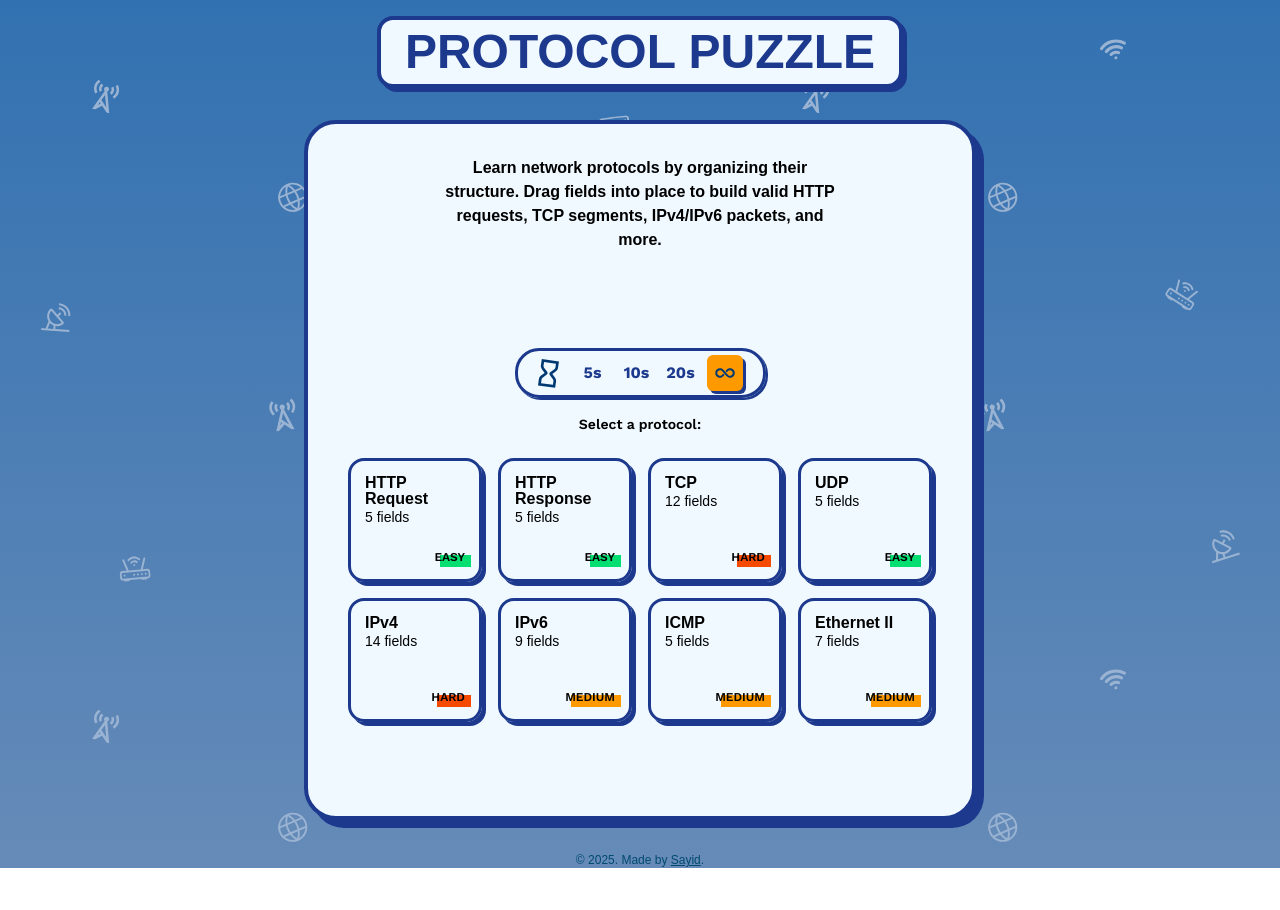
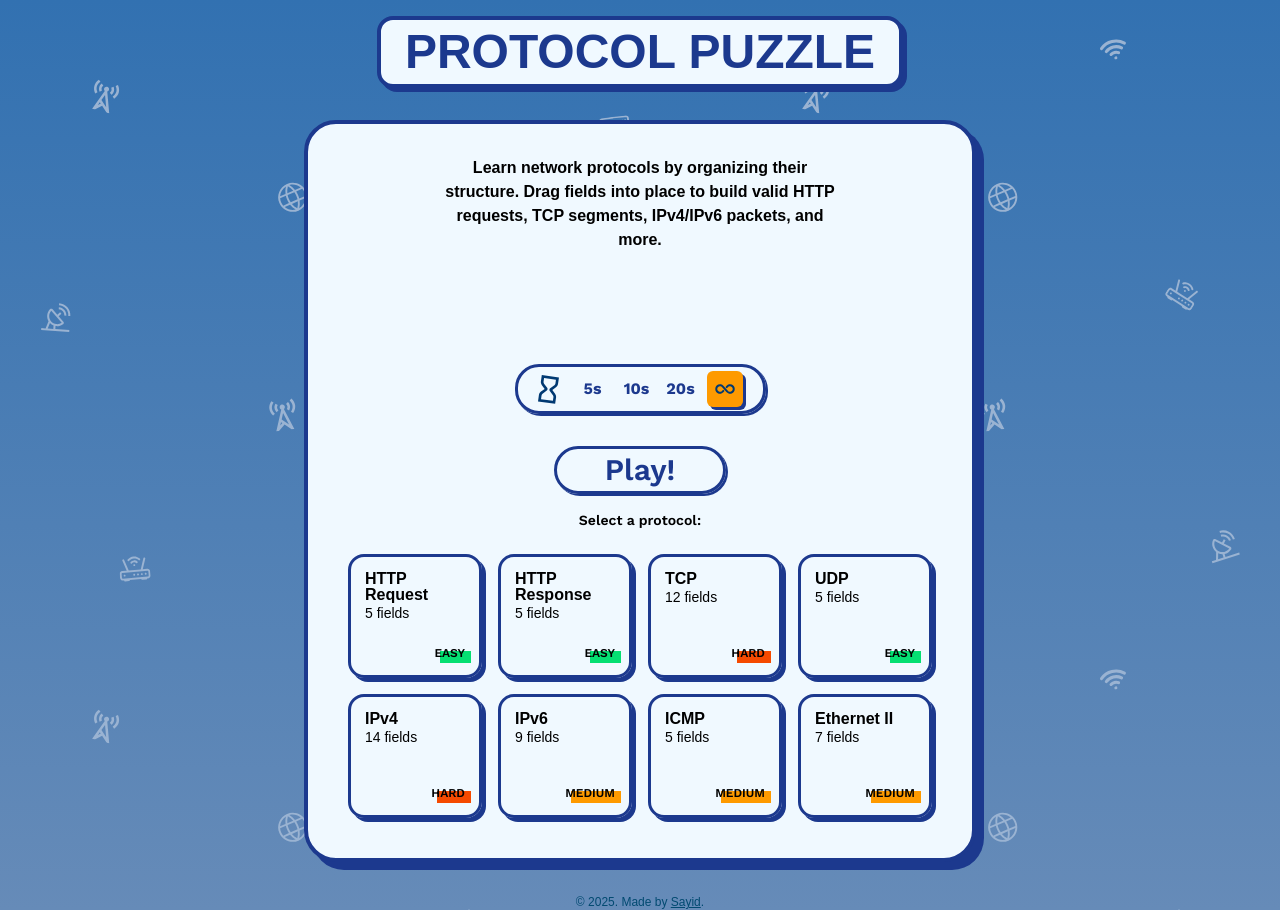
Before and after one commit to saidkhan19/protocol-puzzle, a React (Vite) app: page / in a window 1280 px wide. Before the commit the page ends 868 px from the top, so only its background shows below. Built offline with nearby package versions, Linux system fonts and the light colour scheme; a web font is replaced by a local one.

Commit message:
Refactored store & data

```diff
--- a/src/App.tsx
+++ b/src/App.tsx
@@ -1,7 +1,6 @@
 import { useState } from "react";
 
 import type { Page } from "./types/page";
-import type { ProtocolFrame } from "./data";
 import Footer from "./components/layout/Footer";
 import Header from "./components/layout/Header";
 import GameMenu from "./components/GameMenu";
@@ -10,27 +9,16 @@ import LearnMenu from "./components/LearnMenu";
 import useGameStore from "./store/useGameStore";
 
 const App = () => {
-  const isPlaying = useGameStore((state) => Boolean(state.gameTitle));
+  const isPlaying = useGameStore((state) => state.isPlaying);
   const [page, setPage] = useState<Page>(isPlaying ? "game" : "menu");
-  const [selectedFrame, setSelectedFrame] = useState<ProtocolFrame | null>(
-    null
-  );
 
   return (
     <>
       <Header />
       <main className="min-h-[700px] w-full max-w-2xl mt-4 sm:mt-8 px-2 py-8 sm:p-8 bg-sky-50 border-4 border-blue-900 rounded-4xl shadow-hard-primary-8">
-        {page === "menu" && (
-          <GameMenu
-            selectedFrame={selectedFrame}
-            setSelectedFrame={setSelectedFrame}
-            setPage={setPage}
-          />
-        )}
+        {page === "menu" && <GameMenu setPage={setPage} />}
         {page === "game" && <Gameplay setPage={setPage} />}
-        {page === "learn" && (
-          <LearnMenu selectedFrame={selectedFrame} setPage={setPage} />
-        )}
+        {page === "learn" && <LearnMenu setPage={setPage} />}
       </main>
       <Footer />
     </>
--- a/src/components/GameMenu/GameMenu.tsx
+++ b/src/components/GameMenu/GameMenu.tsx
@@ -1,31 +1,37 @@
-import type { Dispatch, SetStateAction } from "react";
-
 import type { SetPage } from "@/types/page";
-import { type ProtocolFrame } from "@/data";
+import { getFrame, getProtocol } from "@/utils/data-transforms";
 import Protocols from "./Protocols";
-import { getProtocol } from "@/utils/data-transforms";
 import TimerSelect from "./TimerSelect";
+import useGameStore from "@/store/useGameStore";
 
 type GameMenuProps = {
-  selectedFrame: ProtocolFrame | null;
-  setSelectedFrame: Dispatch<SetStateAction<ProtocolFrame | null>>;
   setPage: SetPage;
 };
 
-const GameMenu = ({
-  selectedFrame,
-  setSelectedFrame,
-  setPage,
-}: GameMenuProps) => {
-  const protocol = selectedFrame && getProtocol(selectedFrame.protocolId);
+const GameMenu = ({ setPage }: GameMenuProps) => {
+  const frameId = useGameStore((state) => state.frameId);
+  const bestTime = useGameStore((state) =>
+    frameId ? state.bestTime[frameId] : null
+  );
+  const startGame = useGameStore((state) => state.startGame);
+
+  const frame = frameId ? getFrame(frameId) : null;
+  const protocol = frame && getProtocol(frame.protocolId);
+
+  const handleStartGame = () => {
+    if (!frame) return;
+
+    startGame(frame.frameId);
+    setPage("game");
+  };
 
   return (
     <div className="flex flex-col items-center gap-4">
       <div className="min-h-62 sm:min-h-44 w-3/4 sm:w-2/3">
-        {selectedFrame ? (
+        {frame ? (
           <div className="flex flex-col items-center">
             <h2 className="font-bold text-2xl sm:text-4xl text-center">
-              {selectedFrame.gameTitle}
+              {frame.gameTitle}
             </h2>
             <p className="mt-3 font-bold text-sm text-center">
               {protocol?.description}
@@ -45,9 +51,25 @@ const GameMenu = ({
           </p>
         )}
       </div>
-      <TimerSelect />
+      <div className="py-4">
+        <TimerSelect />
+        {bestTime && (
+          <p className="mt-3 font-work-sans text-center text-sm">
+            Best: {bestTime}s
+          </p>
+        )}
+      </div>
+      <button
+        data-active={Boolean(frame)}
+        className={`h-12 px-12 border-3 shadow-hard-primary-2 text-blue-900
+           font-work-sans font-semibold text-3xl rounded-3xl cursor-pointer
+           data-[active=true]:bg-amber-500`}
+        onClick={handleStartGame}
+      >
+        Play!
+      </button>
       <p className="font-work-sans font-semibold text-sm">Select a protocol:</p>
-      <Protocols selected={selectedFrame} onSelect={setSelectedFrame} />
+      <Protocols />
     </div>
   );
 };
--- a/src/components/GameMenu/Protocols.tsx
+++ b/src/components/GameMenu/Protocols.tsx
@@ -1,11 +1,7 @@
-import type { Dispatch, KeyboardEvent, SetStateAction } from "react";
+import type { KeyboardEvent } from "react";
 
 import { FRAMES, type ProtocolFrame } from "@/data";
-
-type ProtocolsProps = {
-  selected: ProtocolFrame | null;
-  onSelect: Dispatch<SetStateAction<ProtocolFrame | null>>;
-};
+import useGameStore from "@/store/useGameStore";
 
 const colors: Record<ProtocolFrame["difficulty"], string> = {
   easy: "bg-green-400",
@@ -13,10 +9,13 @@ const colors: Record<ProtocolFrame["difficulty"], string> = {
   hard: "bg-orange-600",
 };
 
-const Protocols = ({ selected, onSelect }: ProtocolsProps) => {
+const Protocols = () => {
+  const frameId = useGameStore((state) => state.frameId);
+  const setFrameId = useGameStore((state) => state.setFrameId);
+
   const handleKeyDown = (e: KeyboardEvent, frame: ProtocolFrame) => {
     if (e.key === "Enter" || e.key === " ") {
-      onSelect(frame);
+      setFrameId(frame.frameId);
     }
   };
 
@@ -31,11 +30,11 @@ const Protocols = ({ selected, onSelect }: ProtocolsProps) => {
         >
           <div
             className={`h-31 p-3.5 border-3 rounded-2xl border-blue-900 cursor-pointer flex flex-col gap-2 justify-between ${
-              selected === frame
+              frameId === frame.frameId
                 ? "shadow-hard-accent-4"
                 : "shadow-hard-primary-4"
             }`}
-            onClick={() => onSelect(frame)}
+            onClick={() => setFrameId(frame.frameId)}
           >
             <div>
               <p className="font-bold text-base leading-none">
--- a/src/components/Gameplay/Gameplay.tsx
+++ b/src/components/Gameplay/Gameplay.tsx
@@ -1,11 +1,26 @@
-import type { SetPage } from "../../types/page";
+import type { SetPage } from "@/types/page";
+import GoBackButton from "../shared/GoBackButton";
+import useGameStore from "@/store/useGameStore";
+import { getFrame } from "@/utils/data-transforms";
 
 type GamePlayProps = {
   setPage: SetPage;
 };
 
 const Gameplay = ({ setPage }: GamePlayProps) => {
-  return <div>Gameplay</div>;
+  const frameId = useGameStore((state) => state.frameId);
+  if (!frameId) throw new Error("Frame was not selected");
+
+  const frame = getFrame(frameId);
+
+  return (
+    <div>
+      <div className="relative w-full flex justify-center">
+        <GoBackButton onClick={() => setPage("menu")} />
+        <h2 className="font-bold text-2xl sm:text-4xl">{frame.gameTitle}</h2>
+      </div>
+    </div>
+  );
 };
 
 export default Gameplay;
--- a/src/components/LearnMenu/LearnMenu.tsx
+++ b/src/components/LearnMenu/LearnMenu.tsx
@@ -2,24 +2,26 @@ import { useState } from "react";
 
 import type { ProtocolField, ProtocolFrame } from "@/data";
 import type { SetPage } from "@/types/page";
-import { getProtocol } from "@/utils/data-transforms";
+import { getFrame, getProtocol } from "@/utils/data-transforms";
 import GoBackButton from "../shared/GoBackButton";
 import Fields from "./Fields";
 import FrameOptions from "./FrameOptions";
 import DescriptionBlock from "./DescriptionBlock";
+import useGameStore from "@/store/useGameStore";
 
 type LearnMenuProps = {
-  selectedFrame: ProtocolFrame | null;
   setPage: SetPage;
 };
 
-const LearnMenu = ({ selectedFrame, setPage }: LearnMenuProps) => {
-  if (!selectedFrame) throw new Error("Frame was not selected");
+const LearnMenu = ({ setPage }: LearnMenuProps) => {
+  const frameId = useGameStore((state) => state.frameId);
+  if (!frameId) throw new Error("Frame was not selected");
 
-  const [activeFrame, setActiveFrame] = useState<ProtocolFrame>(selectedFrame);
+  const currentFrame = getFrame(frameId);
+  const protocol = getProtocol(currentFrame.protocolId);
+
+  const [activeFrame, setActiveFrame] = useState<ProtocolFrame>(currentFrame);
   const [activeField, setActiveField] = useState<ProtocolField | null>(null);
-
-  const protocol = getProtocol(selectedFrame.protocolId);
 
   const handleChangeActiveFrame = (frame: ProtocolFrame) => {
     setActiveFrame(frame);
--- a/src/data.ts
+++ b/src/data.ts
@@ -6,6 +6,7 @@ export type ProtocolField = {
 
 export type ProtocolFrame = {
   protocolId: string;
+  frameId: string;
   frameTitle: string;
   gameTitle: string;
   fields: Record<string, ProtocolField>;
@@ -75,6 +76,7 @@ export const PROTOCOLS: Protocol[] = [
 export const FRAMES: ProtocolFrame[] = [
   {
     protocolId: "http",
+    frameId: "http-request",
     frameTitle: "Request",
     gameTitle: "HTTP Request",
     difficulty: "easy",
@@ -117,6 +119,7 @@ export const FRAMES: ProtocolFrame[] = [
   },
   {
     protocolId: "http",
+    frameId: "http-response",
     frameTitle: "Response",
     gameTitle: "HTTP Response",
     difficulty: "easy",
@@ -159,6 +162,7 @@ export const FRAMES: ProtocolFrame[] = [
   },
   {
     protocolId: "tcp",
+    frameId: "tcp",
     frameTitle: "TCP",
     gameTitle: "TCP",
     difficulty: "hard",
@@ -257,6 +261,7 @@ export const FRAMES: ProtocolFrame[] = [
   },
   {
     protocolId: "udp",
+    frameId: "udp",
     frameTitle: "UDP",
     gameTitle: "UDP",
     difficulty: "easy",
@@ -302,6 +307,7 @@ export const FRAMES: ProtocolFrame[] = [
   },
   {
     protocolId: "ipv4",
+    frameId: "ipv4",
     frameTitle: "IPv4",
     gameTitle: "IPv4",
     difficulty: "hard",
@@ -412,6 +418,7 @@ export const FRAMES: ProtocolFrame[] = [
   },
   {
     protocolId: "ipv6",
+    frameId: "ipv6",
     frameTitle: "IPv6",
     gameTitle: "IPv6",
     difficulty: "medium",
@@ -485,6 +492,7 @@ export const FRAMES: ProtocolFrame[] = [
   },
   {
     protocolId: "icmp",
+    frameId: "icmp",
     frameTitle: "ICMP",
     gameTitle: "ICMP",
     difficulty: "medium",
@@ -531,6 +539,7 @@ export const FRAMES: ProtocolFrame[] = [
   },
   {
     protocolId: "ethernet",
+    frameId: "ethernet-2",
     frameTitle: "Ethernet II",
     gameTitle: "Ethernet II",
     difficulty: "medium",
--- a/src/store/useGameStore.ts
+++ b/src/store/useGameStore.ts
@@ -2,15 +2,19 @@ import { create } from "zustand";
 import { persist } from "zustand/middleware";
 
 import { INFINITY_VALUE, type GameDuration } from "@/consts/durations";
+import type { ProtocolFrame } from "@/data";
 
 type GameStoreState = {
   gameDuration: GameDuration;
-  gameTitle: string | null;
+  frameId: ProtocolFrame["frameId"] | null;
+  isPlaying: boolean;
+  bestTime: Record<string, number>; // Map each frameId to its bestTime
 };
 
 type GameStoreActions = {
   setGameDuration: (duration: GameDuration) => void;
-  startGame: (gameTitle: GameStoreState["gameTitle"]) => void;
+  setFrameId: (frameId: string) => void;
+  startGame: (frameId: GameStoreState["frameId"]) => void;
 };
 
 type GameStore = GameStoreState & GameStoreActions;
@@ -19,9 +23,14 @@ const useGameStore = create<GameStore>()(
   persist(
     (set) => ({
       gameDuration: INFINITY_VALUE,
-      gameTitle: null,
+      frameId: null,
+      isPlaying: false,
+      bestTime: {
+        udp: 10,
+      },
       setGameDuration: (duration) => set({ gameDuration: duration }),
-      startGame: (gameTitle) => set({ gameTitle }),
+      setFrameId: (frameId) => set({ frameId }),
+      startGame: (frameId) => set({ frameId, isPlaying: true }),
     }),
     {
       name: "game",
--- a/src/utils/data-transforms.ts
+++ b/src/utils/data-transforms.ts
@@ -9,3 +9,15 @@ export const getProtocol = (id: string): Protocol => {
 export const getRelatedFrames = (protocolId: string): ProtocolFrame[] => {
   return FRAMES.filter((f) => f.protocolId === protocolId);
 };
+
+export const getFrame = (frameId: string): ProtocolFrame => {
+  const f = FRAMES.find((f) => f.frameId === frameId);
+  if (!f) throw new Error("Invalid frame id");
+  return f;
+};
+
+// export const getFrameByGameTitle = (gameTitle: string): ProtocolFrame => {
+//   const f = FRAMES.find((f) => f.gameTitle === gameTitle);
+//   if (!f) throw new Error("Invalid game title");
+//   return f;
+// };
```
